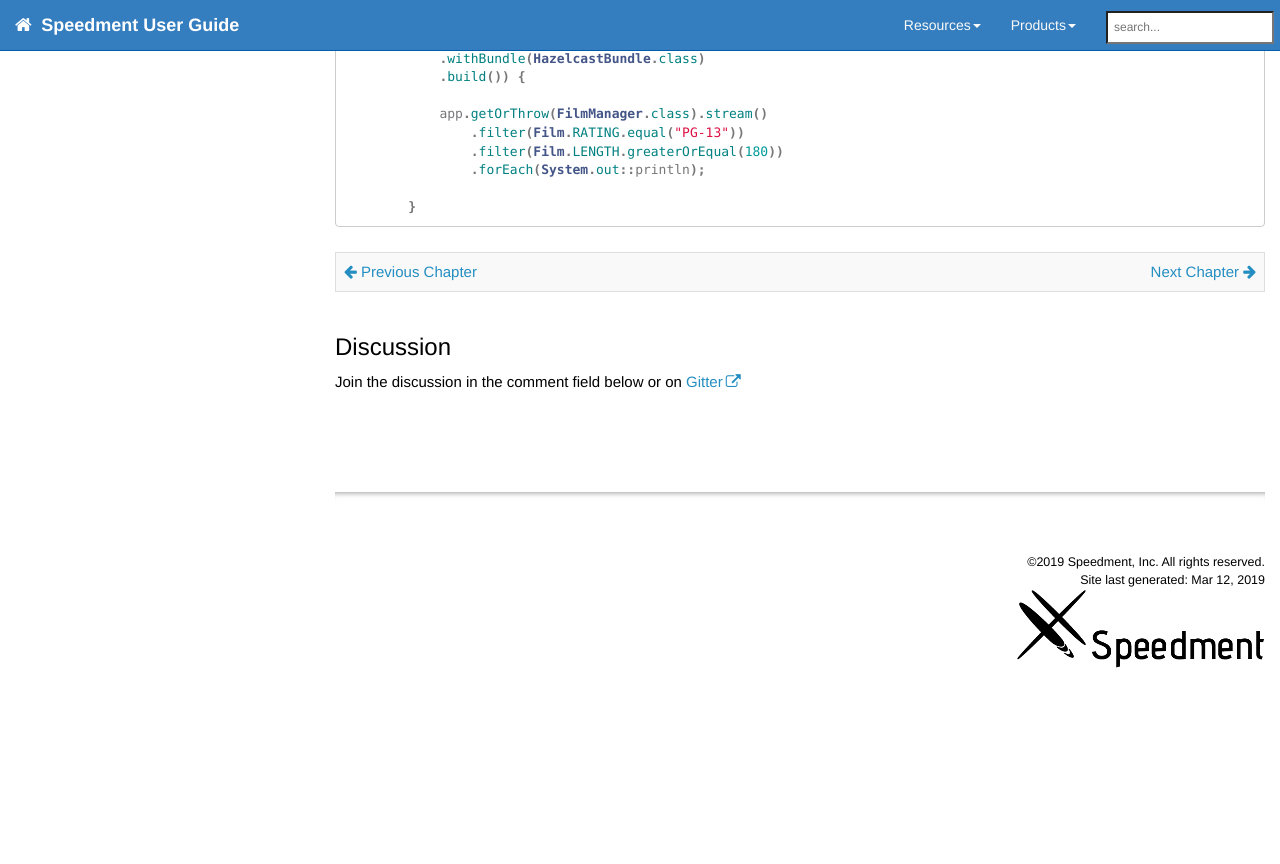
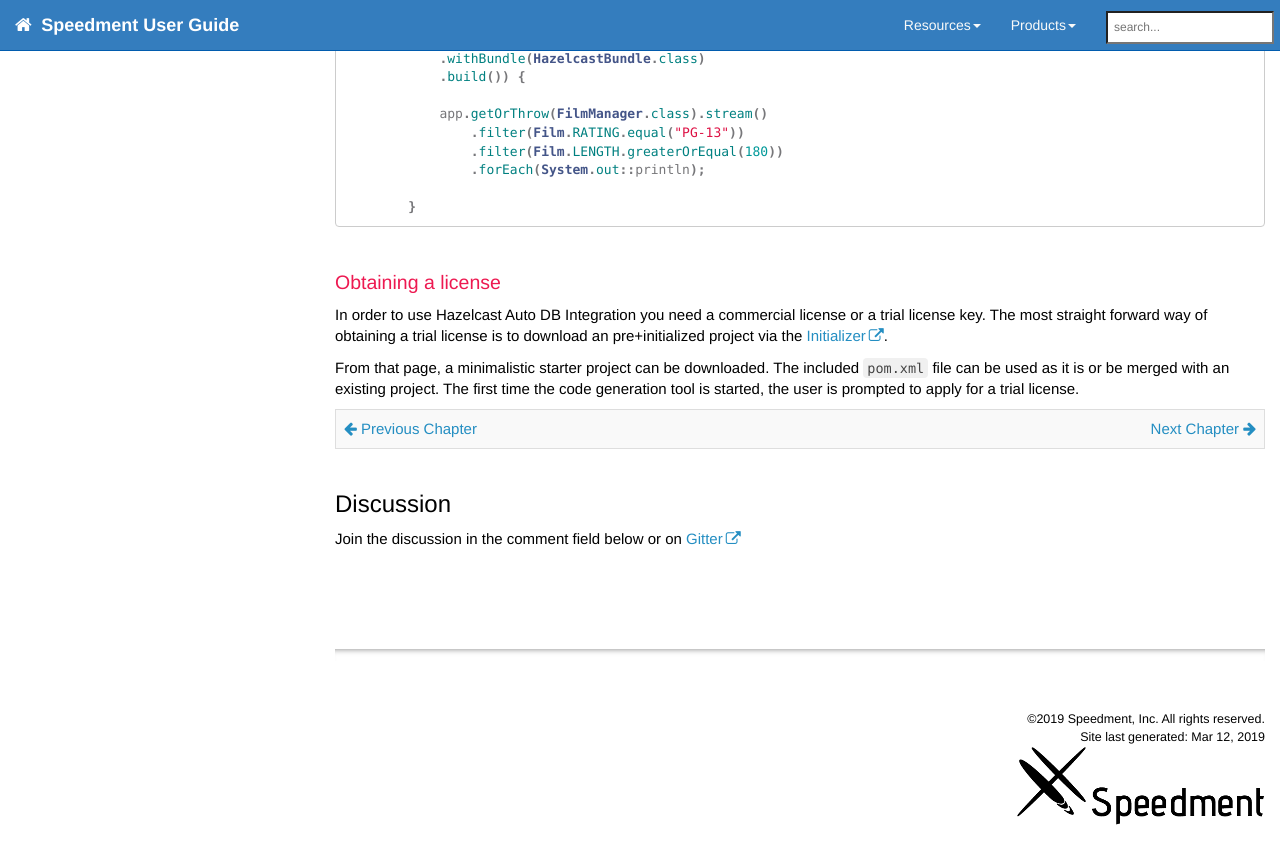
Before and after one commit to speedment/speedment-doc, a Jekyll site: the page built from pages/hazelcast.md, in a window 1280 px wide and 900 px high, scrolled down 20686 px. Shown: the top 864 px of the window. Built offline with Jekyll 4.4.1, drawn with Linux system fonts in a browser that asks for light colours; nearby versions of some CDN libraries; comment, search, counter and statistics services are not loaded; before the commit the page ends 21429 px from its top, so only the background shows below that.

Commit message:
Hazelcast: Add information about a trial license

````diff
--- a/pages/hazelcast.md
+++ b/pages/hazelcast.md
@@ -925,6 +925,16 @@ The code above can be shortened like this:
         }
 ```
 
+### Obtaining a license
+
+In order to use Hazelcast Auto DB Integration you need a commercial license or a trial license key.
+The most straight forward way of obtaining a trial license is to download
+an pre+initialized project via the [Initializer](https://www.speedment.com/hazelcast-initializer/).
+
+From that page, a minimalistic starter project can be downloaded. The included ```pom.xml``` file can be used
+as it is or be merged with an existing project. The first time the code generation tool is started,
+the user is prompted to apply for a trial license.
+
 {% include prev_next.html %}
 
 ## Discussion
````
